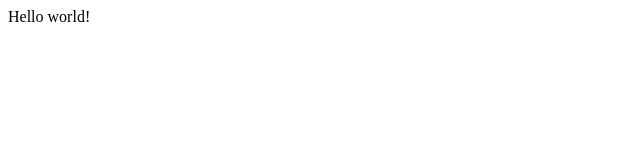
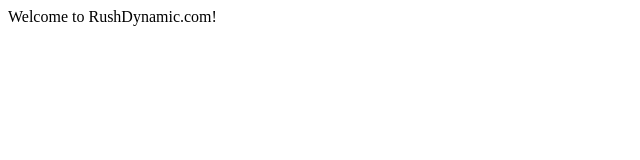
Before and after one commit to rushdynamic/rushdynamic.com, a Gatsby site in the folder code/: page / in a window 1280 px wide. Shown: the whole page, without its empty margins (0-640 px from the left). Built offline with nearby package versions, Linux system fonts and the light colour scheme; Gatsby itself is replaced by a stand-in of ours.

Commit message:
text change for test deployment

```diff
--- a/code/src/pages/index.js
+++ b/code/src/pages/index.js
@@ -1,5 +1,5 @@
 import React from "react"
 
 export default function Home() {
-  return <div>Hello world!</div>
+  return <div>Welcome to RushDynamic.com!</div>
 }
```
